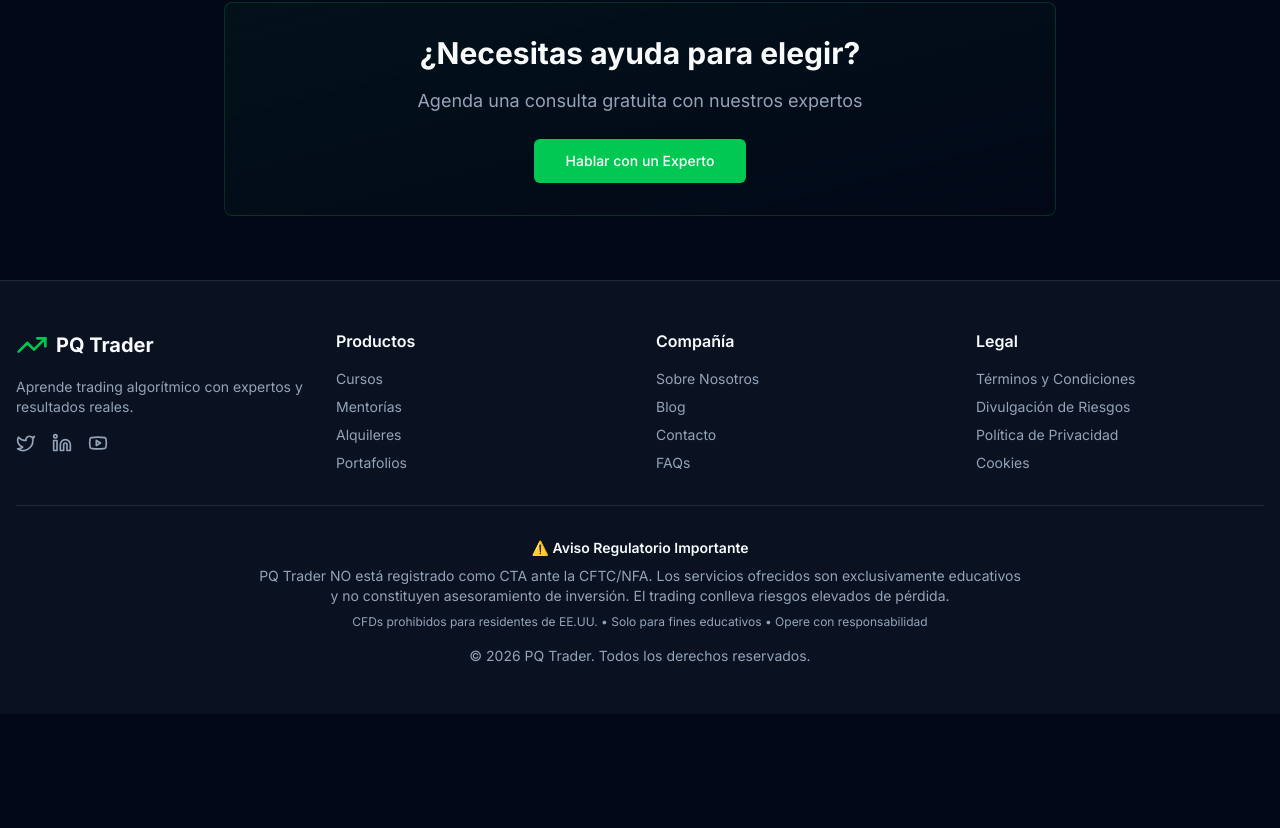
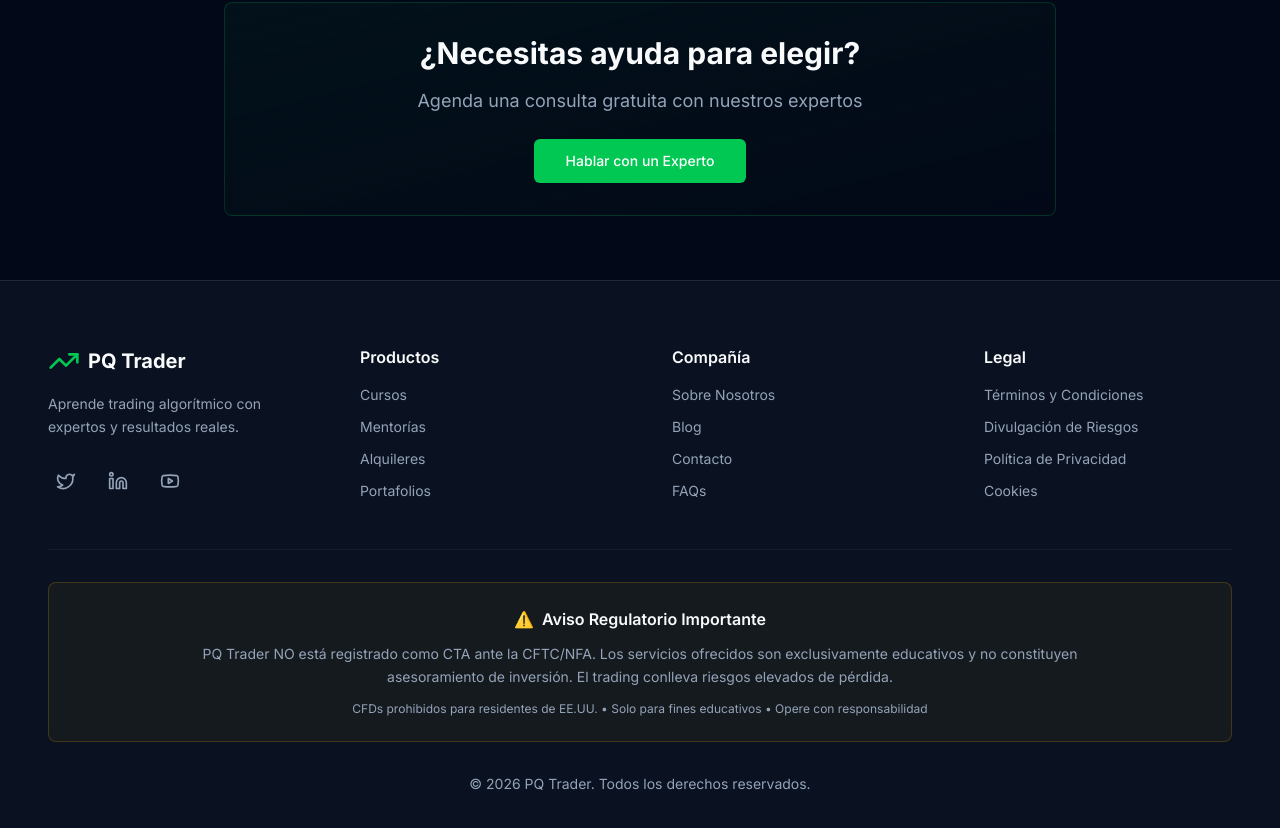
Before and after one commit to AndresFJG/pq_trader, a Next.js app in the folder frontend/: page /alquileres in a window 1280 px wide. Shown: the part 3017-3845 px from the top of the page. Before the commit the page ends 3731 px from the top, so only its background shows below. Built offline with nearby package versions, Linux system fonts and the light colour scheme; no server answers.

Commit message:
feat: mejorar espaciado y diseño profesional del Footer

```diff
--- a/frontend/src/components/layouts/Footer.tsx
+++ b/frontend/src/components/layouts/Footer.tsx
@@ -4,25 +4,37 @@
 export function Footer() {
   return (
     <footer className="bg-secondary/30 border-t border-border">
-      <div className="container mx-auto px-4 py-12">
-        <div className="grid grid-cols-1 md:grid-cols-4 gap-8">
+      <div className="container mx-auto px-6 md:px-8 lg:px-12 py-12 md:py-16">
+        <div className="grid grid-cols-1 md:grid-cols-2 lg:grid-cols-4 gap-8 md:gap-12 lg:gap-16 mb-12">
           {/* Brand */}
-          <div className="space-y-4">
-            <Link href="/" className="flex items-center space-x-2">
-              <TrendingUp className="h-8 w-8 text-profit" />
+          <div className="space-y-4 lg:pr-8">
+            <Link href="/" className="flex items-center space-x-2 group">
+              <TrendingUp className="h-8 w-8 text-profit group-hover:scale-110 transition-transform" />
               <span className="text-xl font-bold">PQ Trader</span>
             </Link>
-            <p className="text-sm text-muted-foreground">
+            <p className="text-sm text-muted-foreground leading-relaxed">
               Aprende trading algorítmico con expertos y resultados reales.
             </p>
-            <div className="flex space-x-4">
-              <a href="#" className="text-muted-foreground hover:text-profit transition">
+            <div className="flex space-x-4 pt-2">
+              <a
+                href="#"
+                className="text-muted-foreground hover:text-profit transition-colors p-2 hover:bg-profit/10 rounded-lg"
+                aria-label="Twitter"
+              >
                 <Twitter className="h-5 w-5" />
               </a>
-              <a href="#" className="text-muted-foreground hover:text-profit transition">
+              <a
+                href="#"
+                className="text-muted-foreground hover:text-profit transition-colors p-2 hover:bg-profit/10 rounded-lg"
+                aria-label="LinkedIn"
+              >
                 <Linkedin className="h-5 w-5" />
               </a>
-              <a href="#" className="text-muted-foreground hover:text-profit transition">
+              <a
+                href="#"
+                className="text-muted-foreground hover:text-profit transition-colors p-2 hover:bg-profit/10 rounded-lg"
+                aria-label="YouTube"
+              >
                 <Youtube className="h-5 w-5" />
               </a>
             </div>
@@ -30,25 +42,25 @@
 
           {/* Productos */}
           <div>
-            <h3 className="font-semibold mb-4">Productos</h3>
-            <ul className="space-y-2 text-sm">
+            <h3 className="font-semibold mb-4 text-foreground">Productos</h3>
+            <ul className="space-y-3 text-sm">
               <li>
-                <Link href="/cursos" className="text-muted-foreground hover:text-profit transition">
+                <Link href="/cursos" className="text-muted-foreground hover:text-profit transition-colors inline-block">
                   Cursos
                 </Link>
               </li>
               <li>
-                <Link href="/mentorias" className="text-muted-foreground hover:text-profit transition">
+                <Link href="/mentorias" className="text-muted-foreground hover:text-profit transition-colors inline-block">
                   Mentorías
                 </Link>
               </li>
               <li>
-                <Link href="/alquileres" className="text-muted-foreground hover:text-profit transition">
+                <Link href="/alquileres" className="text-muted-foreground hover:text-profit transition-colors inline-block">
                   Alquileres
                 </Link>
               </li>
               <li>
-                <Link href="/portafolios" className="text-muted-foreground hover:text-profit transition">
+                <Link href="/portafolios" className="text-muted-foreground hover:text-profit transition-colors inline-block">
                   Portafolios
                 </Link>
               </li>
@@ -57,25 +69,25 @@
 
           {/* Compañía */}
           <div>
-            <h3 className="font-semibold mb-4">Compañía</h3>
-            <ul className="space-y-2 text-sm">
+            <h3 className="font-semibold mb-4 text-foreground">Compañía</h3>
+            <ul className="space-y-3 text-sm">
               <li>
-                <Link href="/sobre-nosotros" className="text-muted-foreground hover:text-profit transition">
+                <Link href="/sobre-nosotros" className="text-muted-foreground hover:text-profit transition-colors inline-block">
                   Sobre Nosotros
                 </Link>
               </li>
               <li>
-                <Link href="/blog" className="text-muted-foreground hover:text-profit transition">
+                <Link href="/blog" className="text-muted-foreground hover:text-profit transition-colors inline-block">
                   Blog
                 </Link>
               </li>
               <li>
-                <Link href="/contacto" className="text-muted-foreground hover:text-profit transition">
+                <Link href="/contacto" className="text-muted-foreground hover:text-profit transition-colors inline-block">
                   Contacto
                 </Link>
               </li>
               <li>
-                <Link href="/faqs" className="text-muted-foreground hover:text-profit transition">
+                <Link href="/faqs" className="text-muted-foreground hover:text-profit transition-colors inline-block">
                   FAQs
                 </Link>
               </li>
@@ -84,25 +96,25 @@
 
           {/* Legal */}
           <div>
-            <h3 className="font-semibold mb-4">Legal</h3>
-            <ul className="space-y-2 text-sm">
+            <h3 className="font-semibold mb-4 text-foreground">Legal</h3>
+            <ul className="space-y-3 text-sm">
               <li>
-                <Link href="/terminos" className="text-muted-foreground hover:text-profit transition">
+                <Link href="/terminos" className="text-muted-foreground hover:text-profit transition-colors inline-block">
                   Términos y Condiciones
                 </Link>
               </li>
               <li>
-                <Link href="/politica-riesgo" className="text-muted-foreground hover:text-profit transition">
+                <Link href="/politica-riesgo" className="text-muted-foreground hover:text-profit transition-colors inline-block">
                   Divulgación de Riesgos
                 </Link>
               </li>
               <li>
-                <Link href="/privacidad" className="text-muted-foreground hover:text-profit transition">
+                <Link href="/privacidad" className="text-muted-foreground hover:text-profit transition-colors inline-block">
                   Política de Privacidad
                 </Link>
               </li>
               <li>
-                <Link href="/cookies" className="text-muted-foreground hover:text-profit transition">
+                <Link href="/cookies" className="text-muted-foreground hover:text-profit transition-colors inline-block">
                   Cookies
                 </Link>
               </li>
@@ -110,17 +122,25 @@
           </div>
         </div>
 
-        <div className="border-t border-border mt-8 pt-8">
-          <div className="text-center text-sm text-muted-foreground mb-4">
-            <p className="font-semibold text-foreground mb-2">⚠️ Aviso Regulatorio Importante</p>
-            <p className="max-w-3xl mx-auto mb-2">
-              PQ Trader NO está registrado como CTA ante la CFTC/NFA. Los servicios ofrecidos son exclusivamente
-              educativos y no constituyen asesoramiento de inversión. El trading conlleva riesgos elevados de pérdida.
-            </p>
-            <p className="text-xs">
-              CFDs prohibidos para residentes de EE.UU. • Solo para fines educativos • Opere con responsabilidad
-            </p>
+        {/* Regulatory Notice */}
+        <div className="border-t border-border/50 pt-8">
+          <div className="bg-yellow-500/5 border border-yellow-500/20 rounded-lg p-6 mb-8">
+            <div className="text-center">
+              <p className="font-semibold text-foreground mb-3 flex items-center justify-center gap-2">
+                <span className="text-yellow-500">⚠️</span>
+                Aviso Regulatorio Importante
+              </p>
+              <p className="text-sm text-muted-foreground max-w-4xl mx-auto mb-3 leading-relaxed">
+                PQ Trader NO está registrado como CTA ante la CFTC/NFA. Los servicios ofrecidos son exclusivamente
+                educativos y no constituyen asesoramiento de inversión. El trading conlleva riesgos elevados de pérdida.
+              </p>
+              <p className="text-xs text-muted-foreground">
+                CFDs prohibidos para residentes de EE.UU. • Solo para fines educativos • Opere con responsabilidad
+              </p>
+            </div>
           </div>
+
+          {/* Copyright */}
           <div className="text-center text-sm text-muted-foreground">
             <p>© 2026 PQ Trader. Todos los derechos reservados.</p>
           </div>
```
